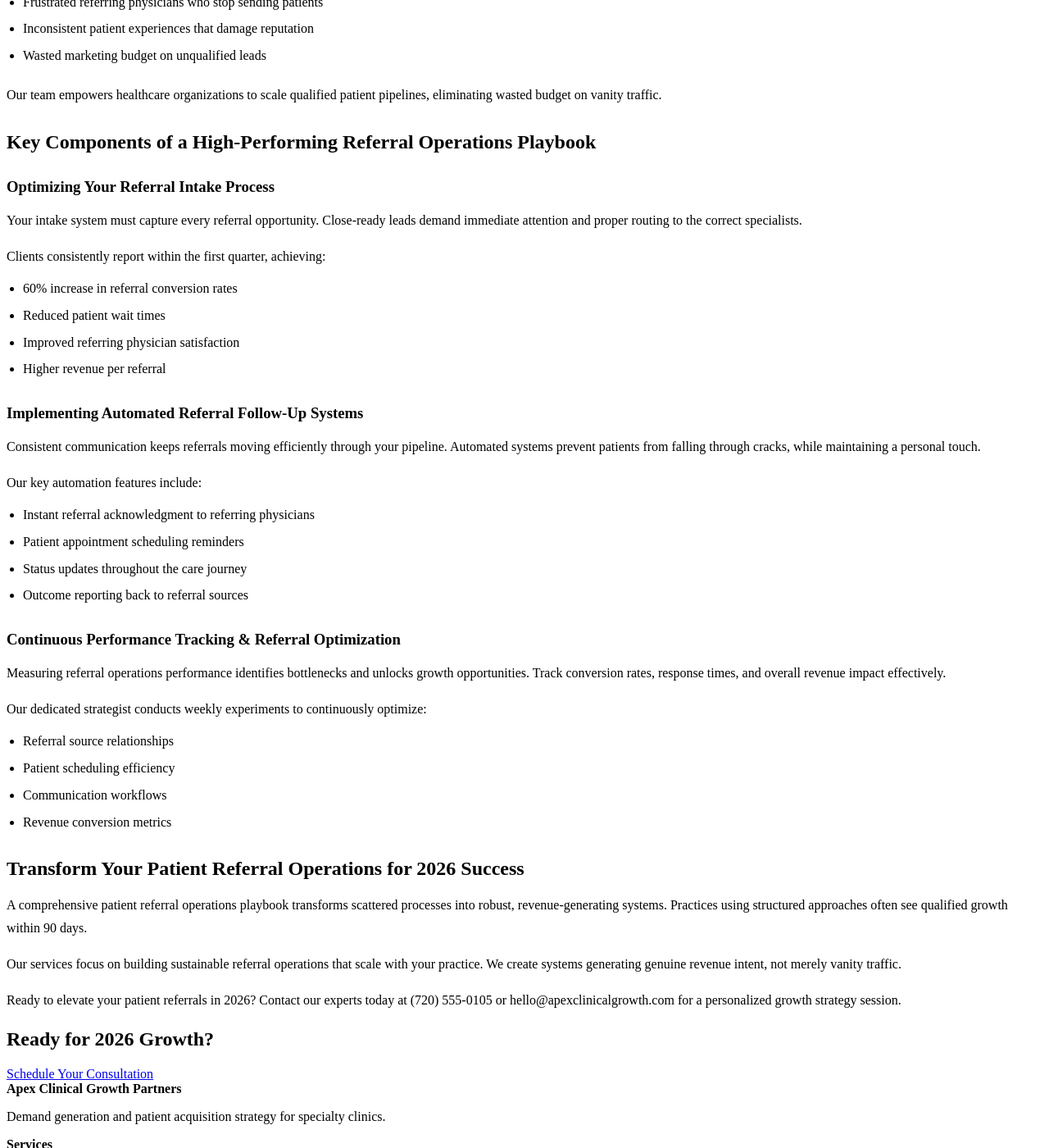
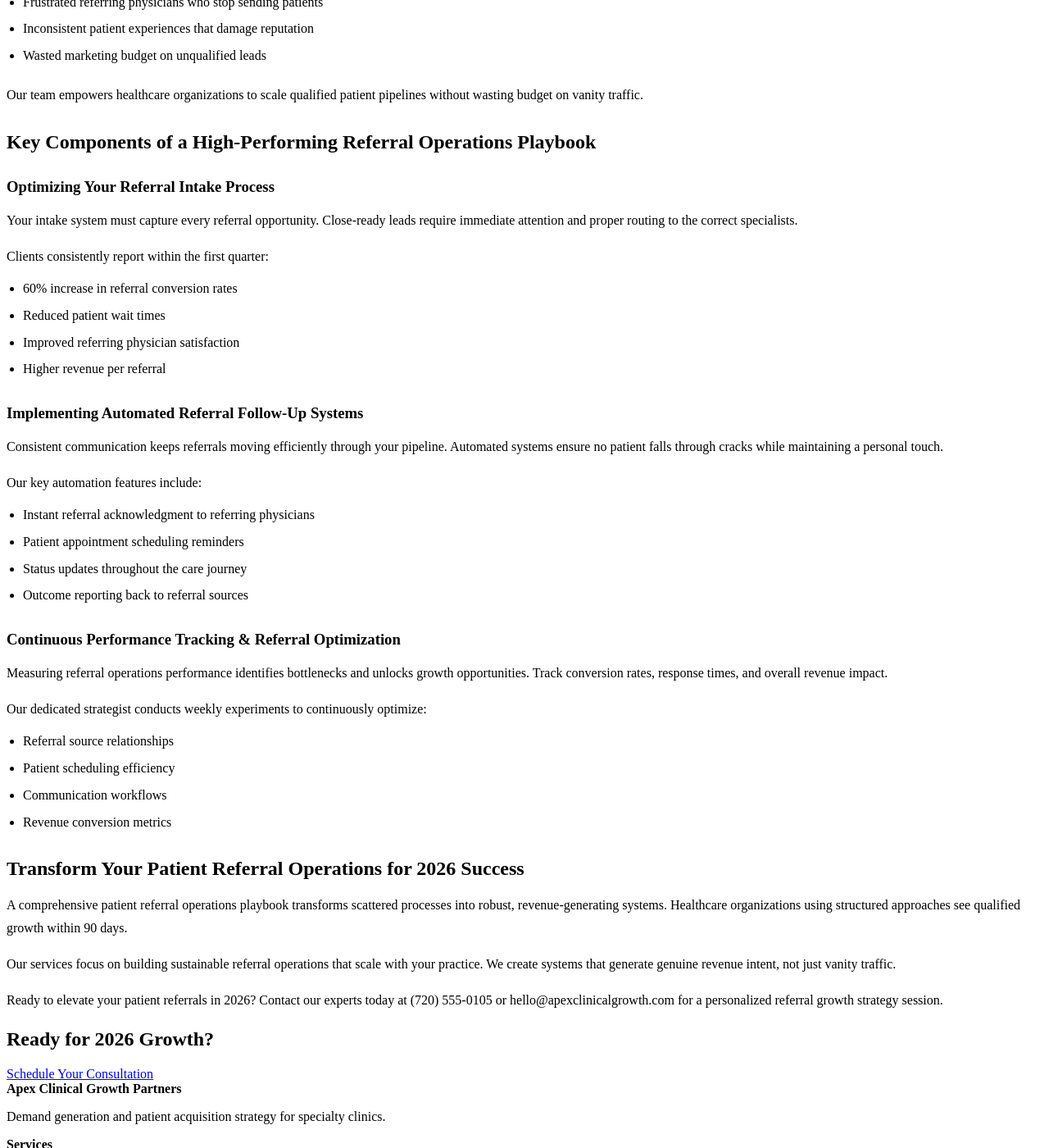
Before and after one commit to prjctlphbt/orbitr-canary-angular-20260228, a Jekyll site: the page angular-referral-ops-playbook-20260228142149.html, which Jekyll copies as it is, in a window 1280 px wide and 1400 px high, scrolled down 404 px. Shown: the whole window at 82% size. Built offline with Jekyll 4.4.1, drawn with Linux system fonts in a browser that asks for light colours; some of the changed text lies outside the part shown.

Commit message:
Rollback: Revert changes to angular-referral-ops-playbook-20260228142149.html

```diff
--- a/angular-referral-ops-playbook-20260228142149.html
+++ b/angular-referral-ops-playbook-20260228142149.html
@@ -102,28 +102,28 @@
 <main class="page-main">
 <section class="page-hero landing-hero">
 <div class="container">
-<h1 translate="no">Patient Referral Operations Playbook 2026: Drive Healthcare Growth</h1>
-<a class="cta" href="/services/">Unlock Your 2026 Growth Strategy</a>
+<h1>Patient Referral Operations Playbook 2026: Drive Healthcare Growth</h1>
+<a class="cta" href="/services/">Get Your 2026 Playbook</a>
 </div>
 </section>
 <section class="landing-content">
 <div class="container orbitr-generated-content">
-<h1 translate="no">Patient Referral Operations Playbook 2026: Drive Healthcare Growth</h1>
-<p>Your patient referral operations playbook is critical for sustained growth in 2026. Many healthcare organizations lose 40% of referrals due to broken processes and missed follow-ups.</p>
-<p>Apex Clinical Growth Partners, serving the Denver, CO community, specializes in systematic approaches that convert referral intent into sustainable revenue growth.</p>
+<h1>Patient Referral Operations Playbook 2026: Drive Healthcare Growth</h1>
+<p>Your patient referral operations playbook is critical for growth in 2026. Most healthcare organizations lose 40% of referrals due to broken processes and missed follow-ups.</p>
+<p>Apex Clinical Growth Partners, serving the Denver, CO community, specializes in creating systematic approaches that convert referral intent into sustainable revenue growth.</p>
 <h2>Why a 2026 Patient Referral Operations Playbook is Crucial for Growth</h2>
-<p>Effective referral operations directly impact your bottom line. Without a structured patient referral operations playbook, practices often experience:</p>
+<p>Effective referral operations directly impact your bottom line. Without a structured patient referral operations playbook, practices experience:</p>
 <ul>
 <li>Lost revenue from missed referral opportunities</li>
 <li>Frustrated referring physicians who stop sending patients</li>
 <li>Inconsistent patient experiences that damage reputation</li>
 <li>Wasted marketing budget on unqualified leads</li>
 </ul>
-<p>Our team empowers healthcare organizations to scale qualified patient pipelines, eliminating wasted budget on vanity traffic.</p>
+<p>Our team empowers healthcare organizations to scale qualified patient pipelines without wasting budget on vanity traffic.</p>
 <h2>Key Components of a High-Performing Referral Operations Playbook</h2>
 <h3>Optimizing Your Referral Intake Process</h3>
-<p>Your intake system must capture every referral opportunity. Close-ready leads demand immediate attention and proper routing to the correct specialists.</p>
-<p>Clients consistently report within the first quarter, achieving:
+<p>Your intake system must capture every referral opportunity. Close-ready leads require immediate attention and proper routing to the correct specialists.</p>
+<p>Clients consistently report within the first quarter:
 <ul>
 <li>60% increase in referral conversion rates</li>
 <li>Reduced patient wait times</li>
@@ -131,7 +131,7 @@
 <li>Higher revenue per referral</li>
 </ul></p>
 <h3>Implementing Automated Referral Follow-Up Systems</h3>
-<p>Consistent communication keeps referrals moving efficiently through your pipeline. Automated systems prevent patients from falling through cracks, while maintaining a personal touch.</p>
+<p>Consistent communication keeps referrals moving efficiently through your pipeline. Automated systems ensure no patient falls through cracks while maintaining a personal touch.</p>
 <p>Our key automation features include:
 <ul>
 <li>Instant referral acknowledgment to referring physicians</li>
@@ -140,7 +140,7 @@
 <li>Outcome reporting back to referral sources</li>
 </ul></p>
 <h3>Continuous Performance Tracking &amp; Referral Optimization</h3>
-<p>Measuring referral operations performance identifies bottlenecks and unlocks growth opportunities. Track conversion rates, response times, and overall revenue impact effectively.</p>
+<p>Measuring referral operations performance identifies bottlenecks and unlocks growth opportunities. Track conversion rates, response times, and overall revenue impact.</p>
 <p>Our dedicated strategist conducts weekly experiments to continuously optimize:
 <ul>
 <li>Referral source relationships</li>
@@ -149,9 +149,9 @@
 <li>Revenue conversion metrics</li>
 </ul></p>
 <h2>Transform Your Patient Referral Operations for 2026 Success</h2>
-<p>A comprehensive patient referral operations playbook transforms scattered processes into robust, revenue-generating systems. Practices using structured approaches often see qualified growth within 90 days.</p>
-<p>Our services focus on building sustainable referral operations that scale with your practice. We create systems generating genuine revenue intent, not merely vanity traffic.</p>
-<p>Ready to elevate your patient referrals in 2026? Contact our experts today at (720) 555-0105 or hello@apexclinicalgrowth.com for a personalized growth strategy session.</p>
+<p>A comprehensive patient referral operations playbook transforms scattered processes into robust, revenue-generating systems. Healthcare organizations using structured approaches see qualified growth within 90 days.</p>
+<p>Our services focus on building sustainable referral operations that scale with your practice. We create systems that generate genuine revenue intent, not just vanity traffic.</p>
+<p>Ready to elevate your patient referrals in 2026? Contact our experts today at (720) 555-0105 or hello@apexclinicalgrowth.com for a personalized referral growth strategy session.</p>
 </div>
 </section>
 <section class="landing-cta">
```
Also changed, not shown: other parts of angular-referral-ops-playbook-20260228142149.html (+2 -2 lines).
